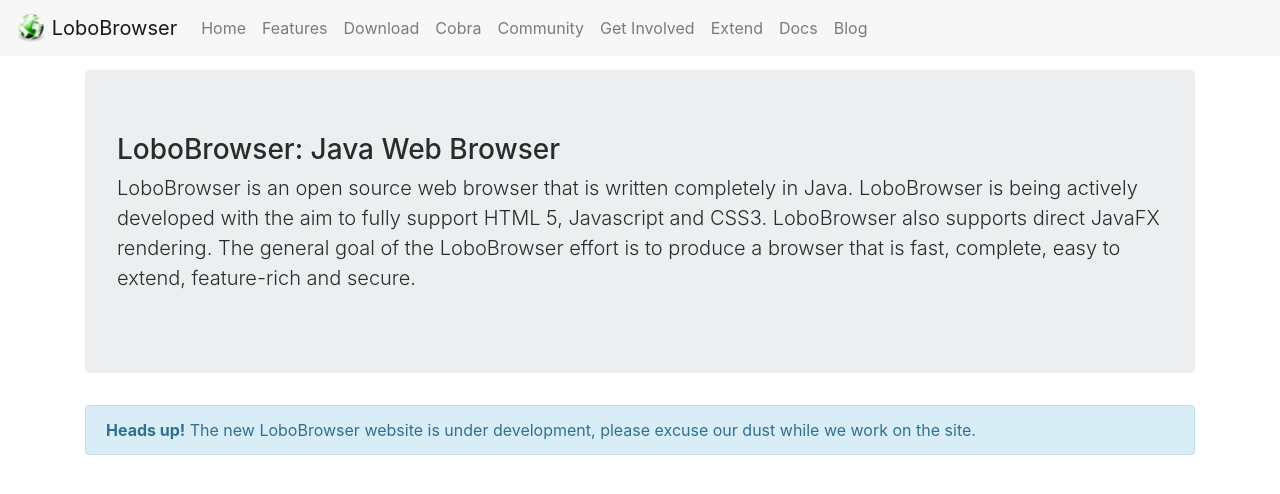
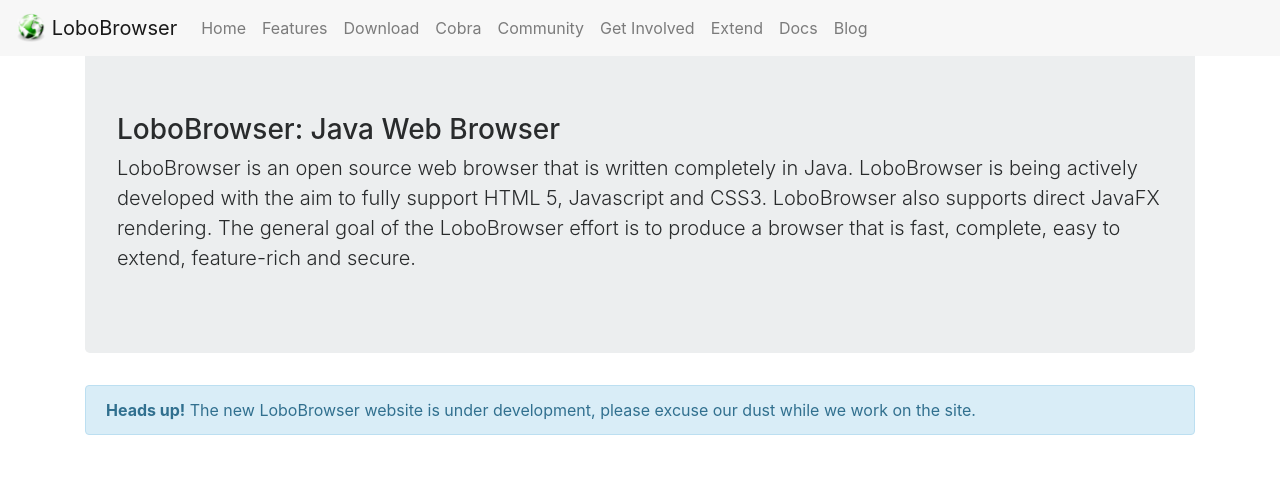
Before and after one commit to lobobrowser/lobobrowser.org, a Jekyll site: the page built from index.html, in a window 1280 px wide. Shown: the top 494 px of the page. Built offline with Jekyll 4.4.1, drawn with Linux system fonts in a browser that asks for light colours; nearby versions of some CDN libraries; Markdown is read by kramdown in place of the engine named in the settings.

Commit message:
update css

```diff
--- a/assets/css/main.css
+++ b/assets/css/main.css
@@ -1,4 +1,3 @@
-body {
-  padding-top: 70px;
-  padding-bottom: 70px;
+#wrapper {
+  padding-top: 50px;
 }
```
